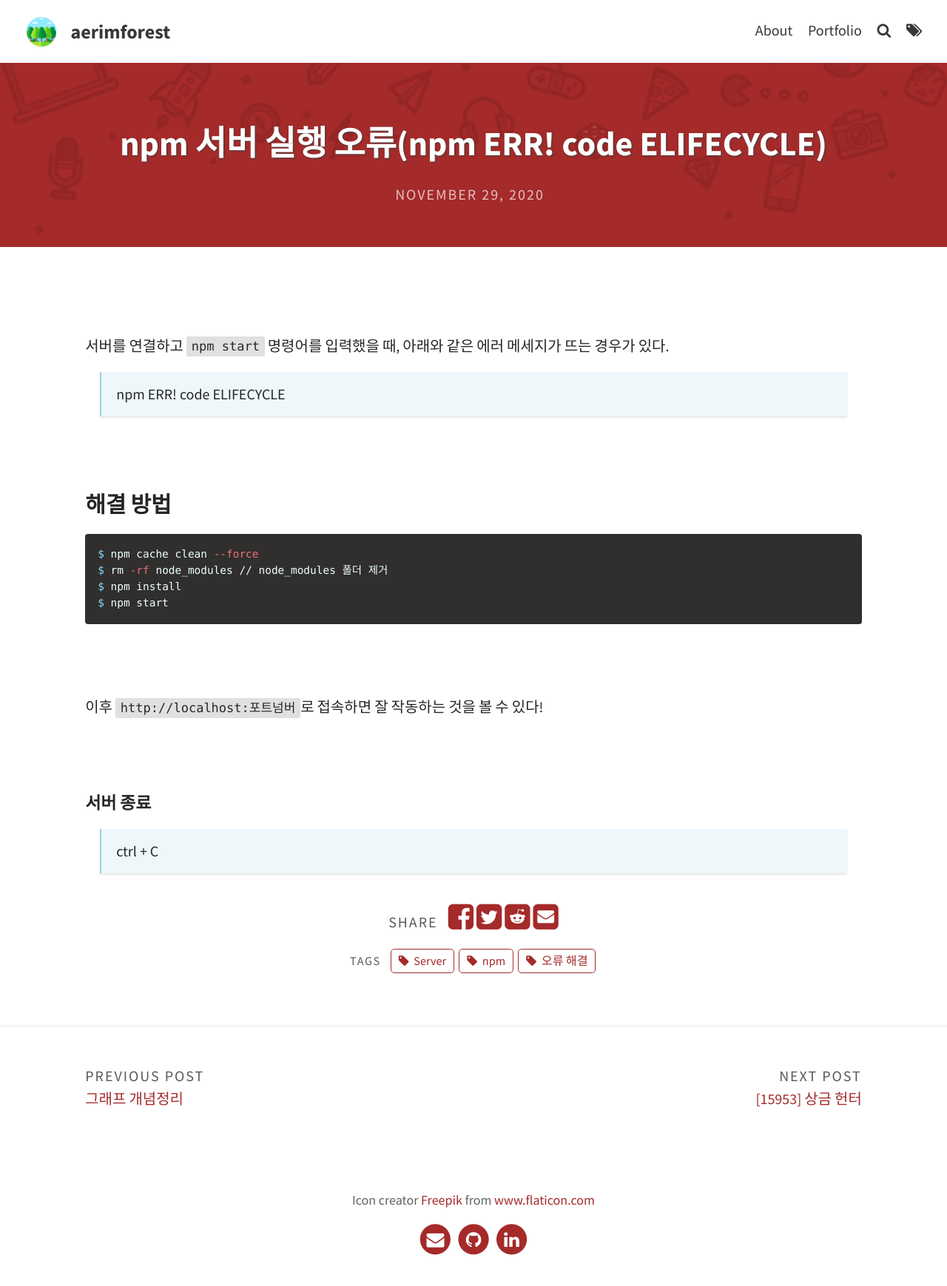
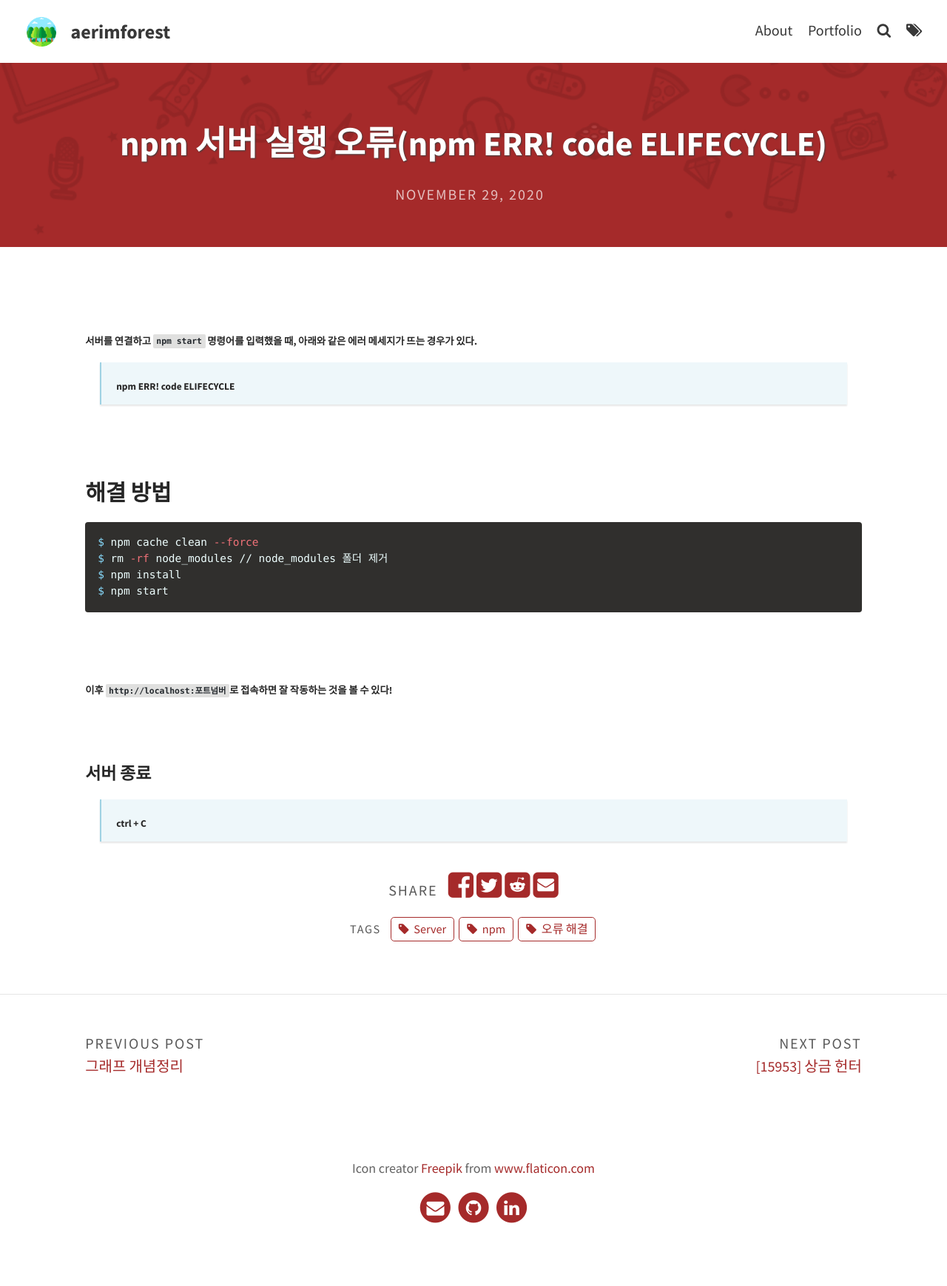
Before and after one commit to aerimforest/yenimm, a Jekyll site: the page built from _posts/2020-11-29-npm-server.md, in a window 1280 px wide. Shown: the whole page at 74% size. Built offline with Jekyll 4.4.1, drawn with Linux system fonts in a browser that asks for light colours; comment, search, counter and statistics services are not loaded; after the commit the page ends 1695 px from its top, so only the background shows below that.

```diff
--- a/_posts/2020-11-29-npm-server.md
+++ b/_posts/2020-11-29-npm-server.md
@@ -9,9 +9,9 @@ excerpt_separator: <!--more-->
 
 <br><br>
 
-서버를 연결하고 `npm start` 명령어를 입력했을 때, 아래와 같은 에러 메세지가 뜨는 경우가 있다.
+###### 서버를 연결하고 `npm start` 명령어를 입력했을 때, 아래와 같은 에러 메세지가 뜨는 경우가 있다.
 
-> npm ERR! code ELIFECYCLE
+> ###### npm ERR! code ELIFECYCLE
 
 <br><br>
 ### 해결 방법
@@ -28,8 +28,8 @@ $ npm start
 
 <br><br>
 
-이후 `http://localhost:포트넘버`로 접속하면 잘 작동하는 것을 볼 수 있다!
+###### 이후 `http://localhost:포트넘버`로 접속하면 잘 작동하는 것을 볼 수 있다!
 
 <br><br>
 #### 서버 종료
-> ctrl + C
+> ###### ctrl + C
```
